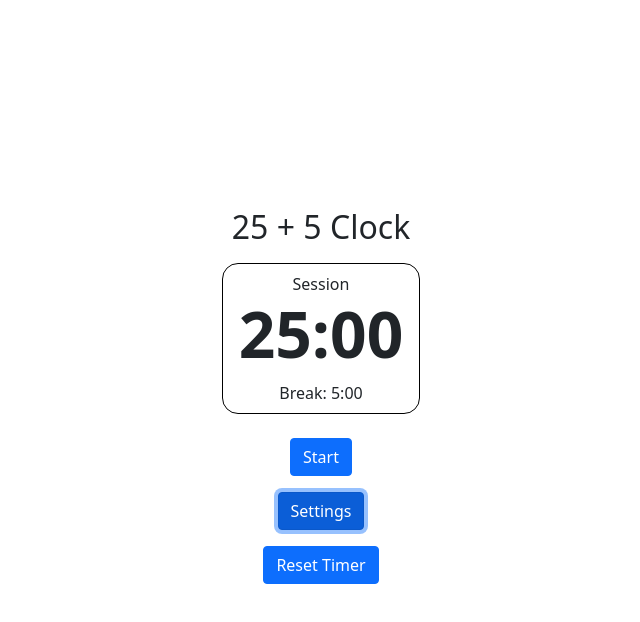
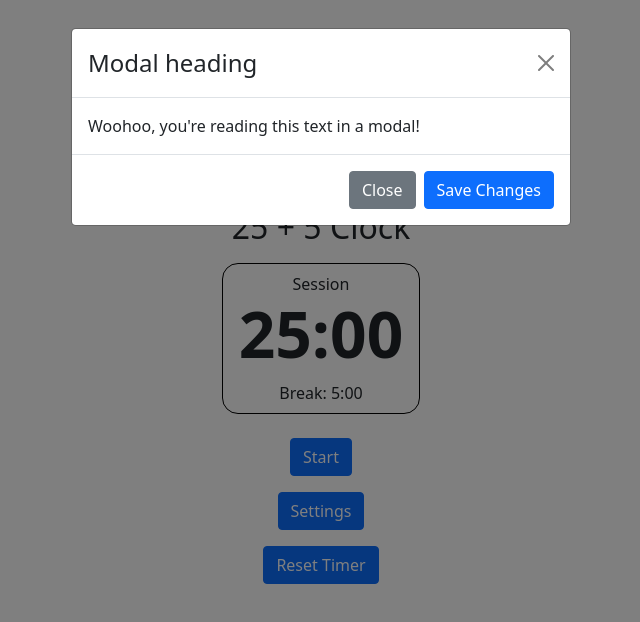
Before and after one commit to John-Yip-HK/25-plus-5-clock, a React (Create React App) app: page / in a window 1280 px wide. Both pictures are taken after a click on the button "Settings". Shown: the top 622 px of the page, without its empty margins (319-959 px from the left). Built offline with nearby package versions, Linux system fonts and the light colour scheme.

Commit message:
Code separation and modal window
Separate timer display and buttons from App.js.
Create modal window for Settings.

```diff
--- a/src/App.js
+++ b/src/App.js
@@ -1,47 +1,27 @@
-import { Container, Row, Col, Button } from "react-bootstrap";
+import React, { useState } from "react";
+import { Container, Row } from "react-bootstrap";
+import Timer from "./components/TimerComponent";
+import Buttons from "./components/ButtonComponent";
+import Header from "./components/HeaderComponent";
 import "bootstrap/dist/css/bootstrap.min.css";
 import "./App.scss";
 
 function App() {
+  const [show, setShow] = useState(false);
+
+  const handleClose = () => setShow(false);
+  const handleShow = () => setShow(true);
+
   return (
     <Container className="d-flex align-items-center flex-column">
       <Row>
-        <Col>
-          <h2 id="heading">25 + 5 Clock</h2>
-        </Col>
+        <Header show={show} handleClose={handleClose} />
       </Row>
       <Row>
-        <Container id="timer">
-          <Row>
-            <Col id="timer-label">Session</Col>
-          </Row>
-          <Row>
-            <Col>
-              <h1 id="time-left">25:00</h1>
-            </Col>
-          </Row>
-          <Row>
-            <Col id="break-time">
-              Break: <span id="break-time-span">5:00</span>
-            </Col>
-          </Row>
-        </Container>
+        <Timer />
       </Row>
       <Row>
-        <Container
-          id="button-container"
-          className="d-flex align-items-center flex-column"
-        >
-          <Row>
-            <Button id="start_stop">Start</Button>
-          </Row>
-          <Row>
-            <Button>Settings</Button>
-          </Row>
-          <Row>
-            <Button id="reset">Reset Timer</Button>
-          </Row>
-        </Container>
+        <Buttons handleShow={handleShow} />
       </Row>
     </Container>
   );
--- /dev/null
+++ b/src/components/ButtonComponent.js
@@ -0,0 +1,22 @@
+import Container from "react-bootstrap/Container";
+import Row from "react-bootstrap/Row";
+import Button from "react-bootstrap/Button";
+
+export default function ButtonComponent(props) {
+  return (
+    <Container
+      id="button-container"
+      className="d-flex align-items-center flex-column"
+    >
+      <Row>
+        <Button id="start_stop">Start</Button>
+      </Row>
+      <Row>
+        <Button onClick={props.handleShow}>Settings</Button>
+      </Row>
+      <Row>
+        <Button id="reset">Reset Timer</Button>
+      </Row>
+    </Container>
+  );
+}
--- /dev/null
+++ b/src/components/HeaderComponent.js
@@ -0,0 +1,27 @@
+import Col from "react-bootstrap/Col";
+import Modal from "react-bootstrap/Modal";
+import Button from "react-bootstrap/Button";
+
+export default function Header(props) {
+  return (
+    <>
+      <Col>
+        <h2 id="heading">25 + 5 Clock</h2>
+        <Modal show={props.show} onHide={props.handleClose}>
+          <Modal.Header closeButton>
+            <Modal.Title>Modal heading</Modal.Title>
+          </Modal.Header>
+          <Modal.Body>Woohoo, you're reading this text in a modal!</Modal.Body>
+          <Modal.Footer>
+            <Button variant="secondary" onClick={props.handleClose}>
+              Close
+            </Button>
+            <Button variant="primary" onClick={props.handleClose}>
+              Save Changes
+            </Button>
+          </Modal.Footer>
+        </Modal>
+      </Col>
+    </>
+  );
+}
--- /dev/null
+++ b/src/components/TimerComponent.js
@@ -0,0 +1,23 @@
+import Container from "react-bootstrap/Container";
+import Row from "react-bootstrap/Row";
+import Col from "react-bootstrap/Col";
+
+export default function TimerComponent() {
+  return (
+    <Container id="timer">
+      <Row>
+        <Col id="timer-label">Session</Col>
+      </Row>
+      <Row>
+        <Col>
+          <h1 id="time-left">25:00</h1>
+        </Col>
+      </Row>
+      <Row>
+        <Col id="break-time">
+          Break: <span id="break-time-span">5:00</span>
+        </Col>
+      </Row>
+    </Container>
+  );
+}
```
